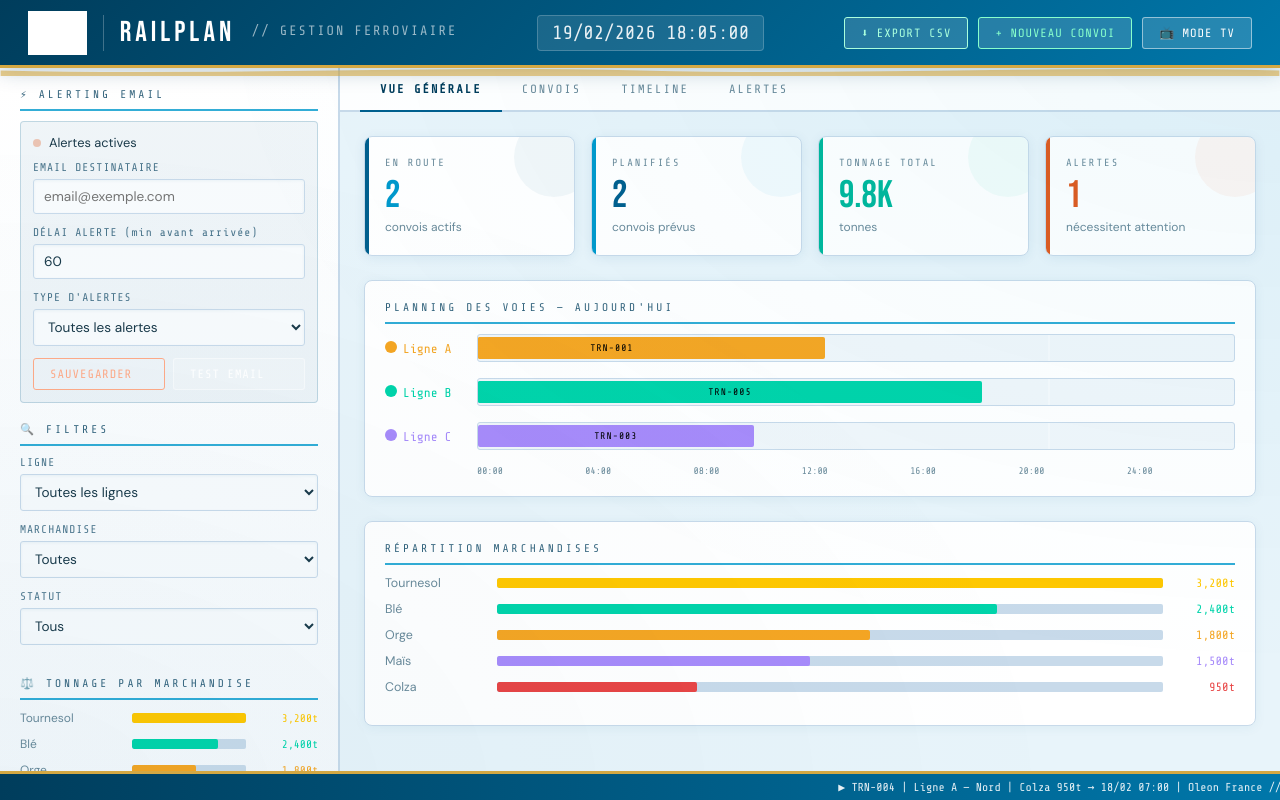
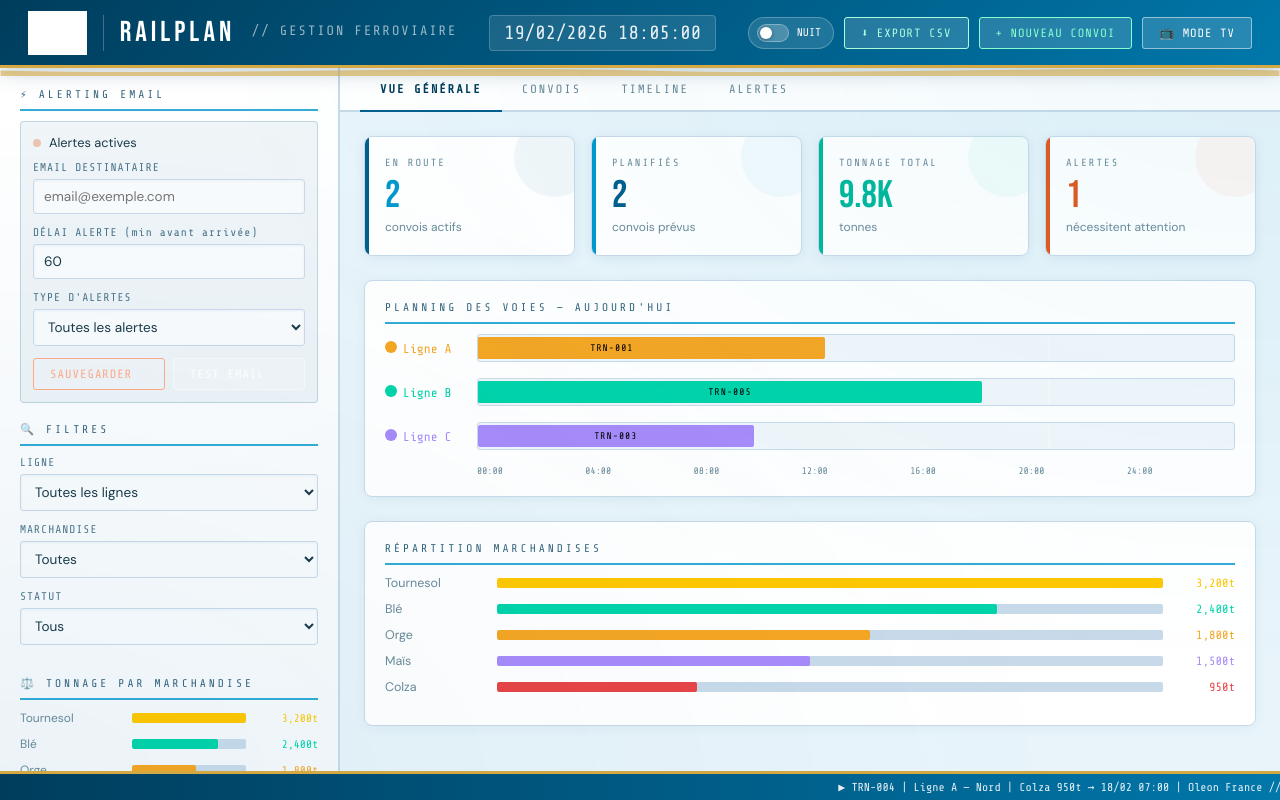
Before and after one commit to drive02/railplan, a Flask app: page / in a window 1280 px wide. Run offline with Flask 3, Linux system fonts and the light colour scheme; data comes from the database, SQL or seed files in the repository; data that the repository does not hold is empty; grey boxes are pictures that could not be loaded.

Commit message:
Ajout toggle dark mode nuit/jour

```diff
--- a/templates/index.html
+++ b/templates/index.html
@@ -176,6 +176,80 @@
   .ticker{background:linear-gradient(90deg,var(--ocean-deep),var(--ocean-mid));border-top:3px solid var(--wheat);padding:6px 0;overflow:hidden;white-space:nowrap;position:fixed;bottom:0;left:0;right:0;font-family:var(--font-mono);font-size:.72rem;color:rgba(255,255,255,0.9);z-index:50}
   .ticker-inner{display:inline-block;animation:scroll 40s linear infinite}
   @keyframes scroll{from{transform:translateX(100vw)}to{transform:translateX(-100%)}}
+
+  /* ── Toggle Dark Mode ─────────────────────── */
+  .theme-toggle{
+    display:flex;align-items:center;gap:8px;cursor:pointer;
+    background:rgba(255,255,255,0.12);border:1px solid rgba(255,255,255,0.25);
+    border-radius:20px;padding:5px 12px 5px 8px;
+    font-family:var(--font-mono);font-size:.7rem;color:white;
+    transition:all .2s;user-select:none;
+  }
+  .theme-toggle:hover{background:rgba(255,255,255,0.22)}
+  .toggle-track{
+    width:32px;height:18px;background:rgba(255,255,255,0.2);
+    border-radius:9px;position:relative;transition:background .3s;
+    border:1px solid rgba(255,255,255,0.3);flex-shrink:0;
+  }
+  .toggle-thumb{
+    position:absolute;top:2px;left:2px;
+    width:12px;height:12px;border-radius:50%;
+    background:white;transition:transform .3s,background .3s;
+    box-shadow:0 1px 4px rgba(0,0,0,0.3);
+  }
+  body.dark .toggle-track{background:rgba(0,153,204,0.5);border-color:var(--accent2)}
+  body.dark .toggle-thumb{transform:translateX(14px);background:var(--accent2)}
+
+  /* ── Dark Mode Variables ──────────────────── */
+  body.dark{
+    --bg:#0a0e14;
+    --panel:#0f1520;
+    --border:#1a2535;
+    --text:#c8d8e8;
+    --text-dim:#4a6070;
+    --ocean-light:#0d1520;
+    background-image:linear-gradient(180deg,#0d1825 0%,#0a0e14 100%) !important;
+  }
+  body.dark::after{
+    background:
+      radial-gradient(ellipse at 0% 100%, rgba(0,100,160,0.08) 0%, transparent 60%),
+      radial-gradient(ellipse at 100% 0%, rgba(0,153,204,0.06) 0%, transparent 60%) !important;
+  }
+  body.dark .sidebar{
+    background:linear-gradient(180deg,#0f1520 0%,#0d1218 100%) !important;
+    border-right-color:#1a2535 !important;
+    box-shadow:2px 0 10px rgba(0,0,0,0.3) !important;
+  }
+  body.dark .tabs{background:#0f1520 !important;border-bottom-color:#1a2535 !important;box-shadow:0 2px 8px rgba(0,0,0,0.3) !important;}
+  body.dark .tab{color:#4a6070 !important}
+  body.dark .tab.active{color:#7dd3f0 !important}
+  body.dark .tab-content{background:#0a0e14 !important}
+  body.dark .stat-card{background:#0f1520 !important;border-color:#1a2535 !important;box-shadow:0 2px 12px rgba(0,0,0,0.3) !important}
+  body.dark .stat-value{color:#7dd3f0 !important}
+  body.dark .rail-visual{background:#0f1520 !important;border-color:#1a2535 !important;box-shadow:none !important}
+  body.dark .track-bar{background:#0d1520 !important;border-color:#1a2535 !important}
+  body.dark .trains-table th{background:#0d1520 !important;color:#4a8aaa !important;border-bottom-color:#0077aa !important;opacity:1 !important}
+  body.dark .trains-table td{border-bottom-color:#1a2535 !important;color:#c8d8e8 !important}
+  body.dark .trains-table tr:hover td{background:#0f1a25 !important}
+  body.dark input,body.dark select,body.dark textarea{background:#0d1520 !important;border-color:#1a2535 !important;color:#c8d8e8 !important;box-shadow:none !important}
+  body.dark select option{background:#0f1520 !important;color:#c8d8e8 !important}
+  body.dark .alert-box{background:rgba(0,100,160,.12) !important;border-color:rgba(0,153,204,.2) !important}
+  body.dark .alert-item{background:#0f1520 !important;border-color:#1a2535 !important;box-shadow:none !important}
+  body.dark .modal{background:#0f1520 !important;border-color:#1a2535 !important}
+  body.dark .modal-title{color:#7dd3f0 !important}
+  body.dark .toast{background:#0f1520 !important;border-color:#1a2535 !important;color:#c8d8e8 !important}
+  body.dark .section-title{color:#4a8aaa !important}
+  body.dark label{color:#4a8aaa !important}
+  body.dark .tbar-label{color:#4a6070 !important}
+  body.dark .progress-bar{background:#1a2535 !important}
+  body.dark ::-webkit-scrollbar-track{background:#0d1520 !important}
+  body.dark .table-toolbar span{color:#4a6070 !important}
+  /* Transition douce sur tout */
+  body,body *{transition:background-color .3s,border-color .3s,color .2s,box-shadow .3s}
+  /* Sauf les animations */
+  .ticker-inner,.train-block,.progress-fill,.tbar-fill,.toggle-thumb,.toggle-track{transition:none !important}
+  .toggle-thumb{transition:transform .3s,background .3s !important}
+  .toggle-track{transition:background .3s !important}
 </style>
 </head>
 <body>
@@ -188,6 +262,10 @@
   </div>
   <div class="clock" id="clock">--:--:--</div>
   <div class="header-actions">
+    <div class="theme-toggle" onclick="toggleDark()" id="themeToggle">
+      <div class="toggle-track"><div class="toggle-thumb"></div></div>
+      <span id="themeLabel">NUIT</span>
+    </div>
     <button class="btn btn-csv" onclick="exportCSV()">⬇ EXPORT CSV</button>
     <button class="btn btn-success" onclick="openModal()">+ NOUVEAU CONVOI</button>
     <button class="btn btn-primary" onclick="toggleTV()">📺 MODE TV</button>
@@ -631,6 +709,22 @@ function toggleTV(){
   }
 }
 
+// Dark mode
+function toggleDark(){
+  const isDark = document.body.classList.toggle('dark');
+  document.getElementById('themeLabel').textContent = isDark ? 'JOUR' : 'NUIT';
+  localStorage.setItem('railplan-theme', isDark ? 'dark' : 'light');
+}
+
+// Restaurer le thème sauvegardé
+(function(){
+  if(localStorage.getItem('railplan-theme') === 'dark'){
+    document.body.classList.add('dark');
+    const lbl = document.getElementById('themeLabel');
+    if(lbl) lbl.textContent = 'JOUR';
+  }
+})();
+
 // Init
 (async function init(){
   const cfg=await api('/api/alerts/config');
```
